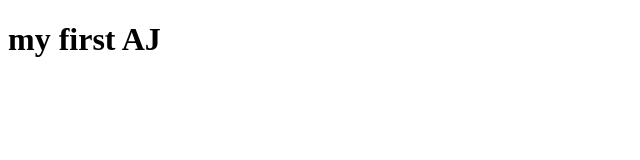
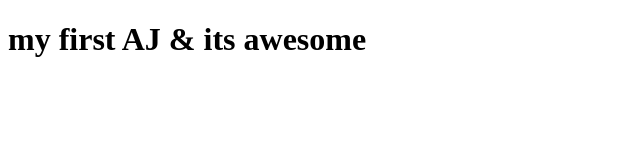
Before and after one commit to urug37/courseera-AJ, a plain HTML site: page index.html in a window 1280 px wide. Shown: the whole page, without its empty margins (0-640 px from the left). Drawn offline with Linux system fonts and the light colour scheme.

Commit message:
next level of web version

```diff
--- a/index.html
+++ b/index.html
@@ -5,6 +5,6 @@
     <title></title>
   </head>
   <body>
-    <h1> my first AJ </h1>
+    <h1> my first AJ & its awesome </h1>
   </body>
 </html>
```
